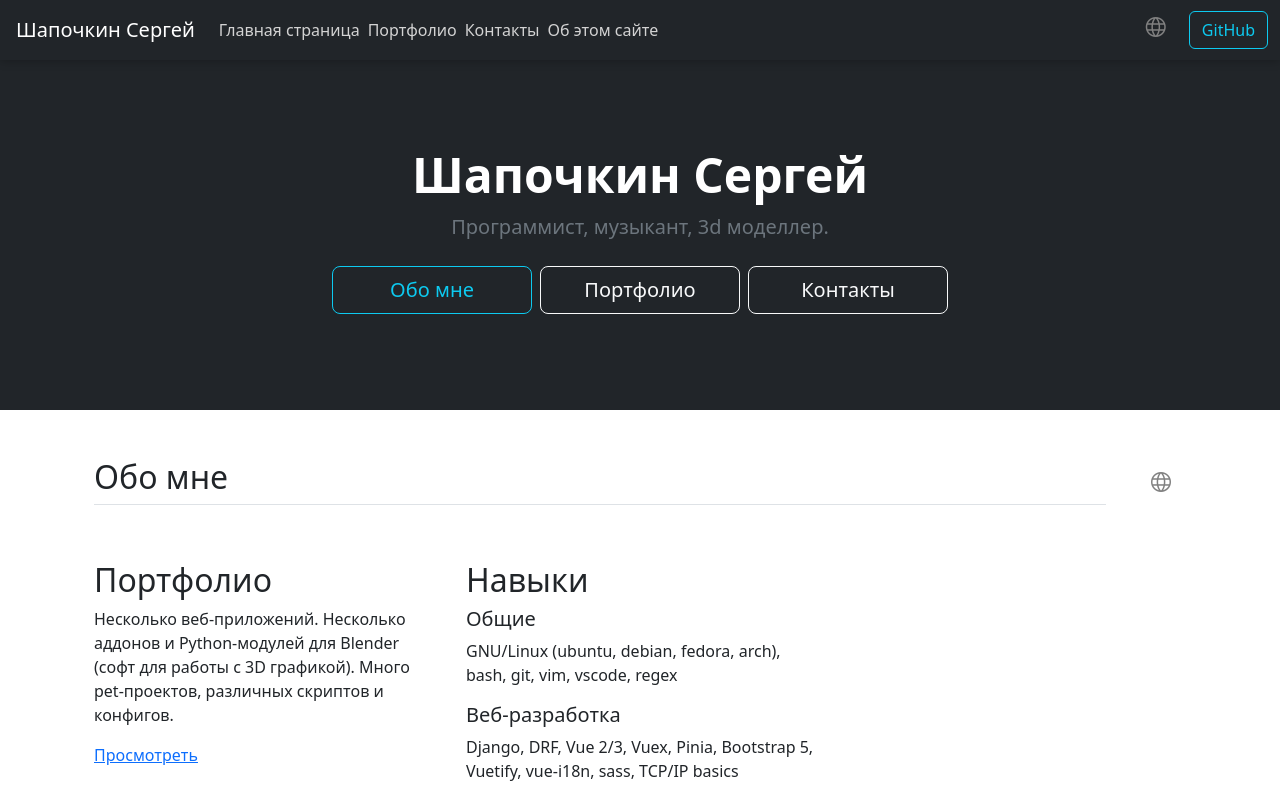
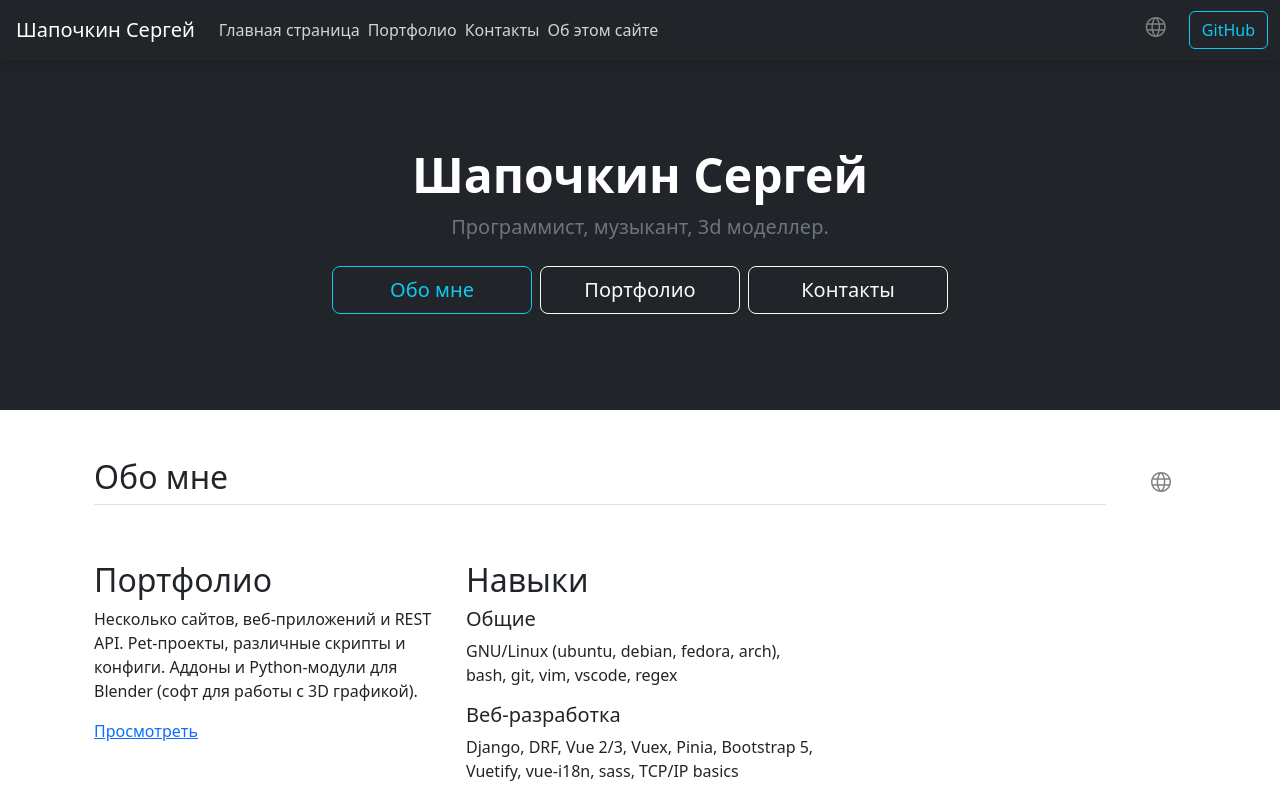
Before and after one commit to 0djentd/portfolio, a Vue app: page /portfolio/ in a window 1280 px wide. Shown: the top 800 px of the page. Built offline with nearby package versions, Linux system fonts and the light colour scheme.

Commit message:
modified:   src/locales.js

```diff
--- a/src/locales.js
+++ b/src/locales.js
@@ -22,7 +22,7 @@ export const messages = {
         projects: {
           title: "Portfolio",
           description:
-            "Some web apps. Some addons and Python modules for Blender - 3d modelling suite. A lot of totally random scripts. ",
+            "Some websites, apps and REST APIs. A lot of pet-projects, random scripts and configs. Addons and Python modules for Blender (3d modelling suite).",
           link: "Take a look!",
         },
       },
@@ -99,7 +99,7 @@ export const messages = {
         projects: {
           title: "Портфолио",
           description:
-            "Несколько веб-приложений. Несколько аддонов и Python-модулей для Blender (софт для работы с 3D графикой). Много pet-проектов, различных скриптов и конфигов.",
+            "Несколько сайтов, веб-приложений и REST API. Pet-проекты, различные скрипты и конфиги. Аддоны и Python-модули для Blender (софт для работы с 3D графикой).",
           link: "Просмотреть",
         },
       },
```
